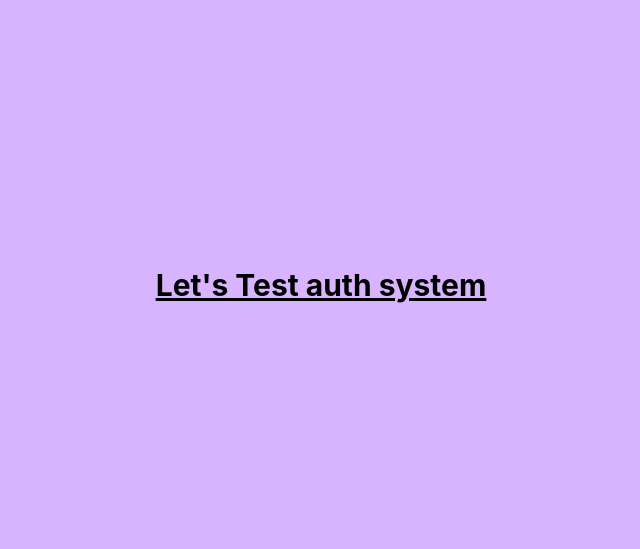
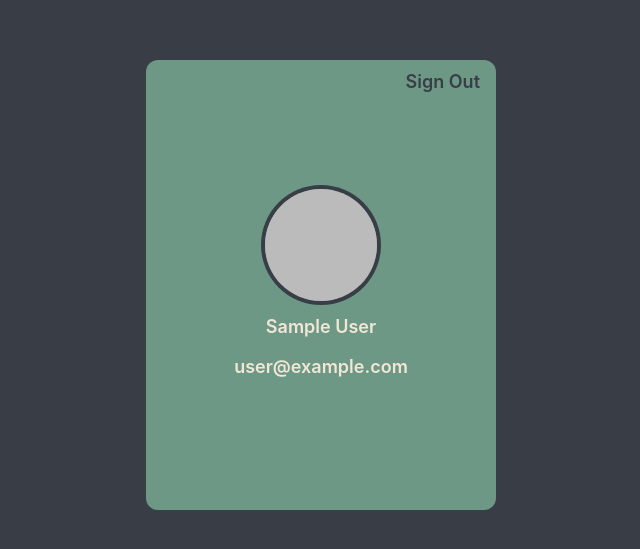
Before and after one commit to krish-98/auth-system, a React (Create React App) app: page /profile in a window 1280 px wide. Shown: the part 115-664 px from the top of the page, without its empty margins (319-959 px from the left). Built offline with nearby package versions, Linux system fonts and the light colour scheme; no server answers; sample sign-in values are in the browser's storage.

Commit message:
profile and signin pages added

```diff
--- a/package.json
+++ b/package.json
@@ -9,6 +9,8 @@
     "firebase": "^9.14.0",
     "react": "^18.2.0",
     "react-dom": "^18.2.0",
+    "react-icons": "^4.6.0",
+    "react-router-dom": "^6.4.3",
     "react-scripts": "5.0.1",
     "web-vitals": "^2.1.4"
   },
--- a/src/App.jsx
+++ b/src/App.jsx
@@ -1,7 +1,74 @@
+import { useEffect, useState } from "react"
+import {
+  GoogleAuthProvider,
+  signInWithPopup,
+  signOut,
+  onAuthStateChanged,
+} from "firebase/auth"
+import { auth } from "./firebase"
+import Profile from "./pages/Profile"
+import { Route, Routes } from "react-router-dom"
+import { SignIn } from "./pages/SignIn"
+import { Navigate } from "react-router-dom"
+
 function App() {
+  const [userData, setUserData] = useState("")
+  const googleProvider = new GoogleAuthProvider()
+
+  onAuthStateChanged(auth, (user) => {
+    if (user) {
+      setUserData(user)
+    } else {
+      console.log("No user found")
+    }
+  })
+
+  const signInWithGoogle = async () => {
+    try {
+      const result = await signInWithPopup(auth, googleProvider)
+      console.log(result.user)
+    } catch (error) {
+      console.log(error)
+    }
+  }
+
+  const logOut = () => {
+    signOut(auth)
+      .then(() => {
+        console.log(userData)
+        setUserData("")
+      })
+      .catch((error) => {
+        // An error happened.
+      })
+  }
+
+  console.log(userData)
+
   return (
-    <div className="h-screen flex justify-center items-center bg-purple-300">
-      <h1 className="text-3xl font-bold underline">Let's Test auth system</h1>
+    <div className="h-screen flex justify-center items-center bg-[#393E46]">
+      <Routes>
+        <Route
+          path="/"
+          element={
+            !userData ? (
+              <SignIn signInWithGoogle={signInWithGoogle} />
+            ) : (
+              <Navigate to="profile" />
+            )
+          }
+        />
+        <Route
+          path="profile"
+          element={
+            userData ? (
+              <Profile userData={userData} logOut={logOut} />
+            ) : (
+              <Navigate to="/" />
+            )
+          }
+        />
+      </Routes>
     </div>
   )
 }
--- a/src/index.js
+++ b/src/index.js
@@ -2,10 +2,13 @@ import React from "react"
 import ReactDOM from "react-dom/client"
 import "./index.css"
 import App from "./App"
+import { BrowserRouter } from "react-router-dom"
 
 const root = ReactDOM.createRoot(document.getElementById("root"))
 root.render(
   <React.StrictMode>
-    <App />
+    <BrowserRouter>
+      <App />
+    </BrowserRouter>
   </React.StrictMode>
 )
--- /dev/null
+++ b/src/pages/Profile.jsx
@@ -0,0 +1,26 @@
+import { Link } from "react-router-dom"
+
+const Profile = ({ userData, logOut }) => {
+  return (
+    <div className="h-[450px] w-[350px] bg-[#6D9886] rounded-xl flex flex-col items-center justify-center gap-3 relative">
+      <img
+        className="w-2h-28 h-28 rounded-full ring-4 ring-[#393E46]"
+        src={userData?.photoURL}
+        alt={userData?.uid}
+      />
+      <h2 className="font-semibold text-lg text-[#F2E7D5]">
+        {userData?.displayName}
+      </h2>
+      <p className="font-semibold text-lg text-[#F2E7D5]">{userData?.email}</p>
+
+      <Link
+        to="/"
+        onClick={logOut}
+        className="absolute font-semibold text-lg text-[#393E46] top-2 right-4"
+      >
+        Sign Out
+      </Link>
+    </div>
+  )
+}
+export default Profile
--- /dev/null
+++ b/src/pages/SignIn.jsx
@@ -0,0 +1,13 @@
+import { FcGoogle } from "react-icons/fc"
+
+export const SignIn = ({ signInWithGoogle }) => {
+  return (
+    <div
+      onClick={signInWithGoogle}
+      className="flex gap-2 bg-white p-3 rounded-3xl cursor-pointer"
+    >
+      <FcGoogle className="w-7 h-7" />
+      <button>SignIn with Google</button>
+    </div>
+  )
+}
```
Also changed, not shown: 1 other file (tests, documents, lock files or other folders).
